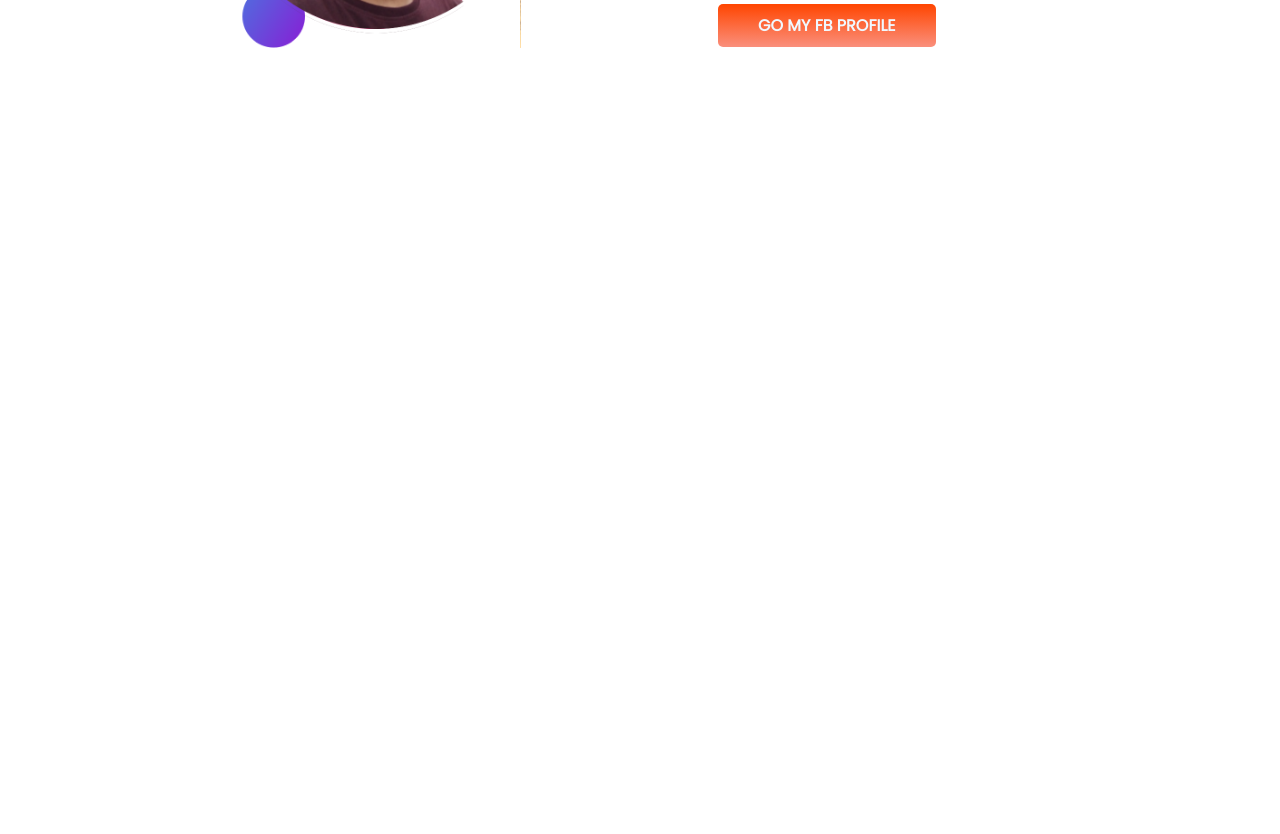
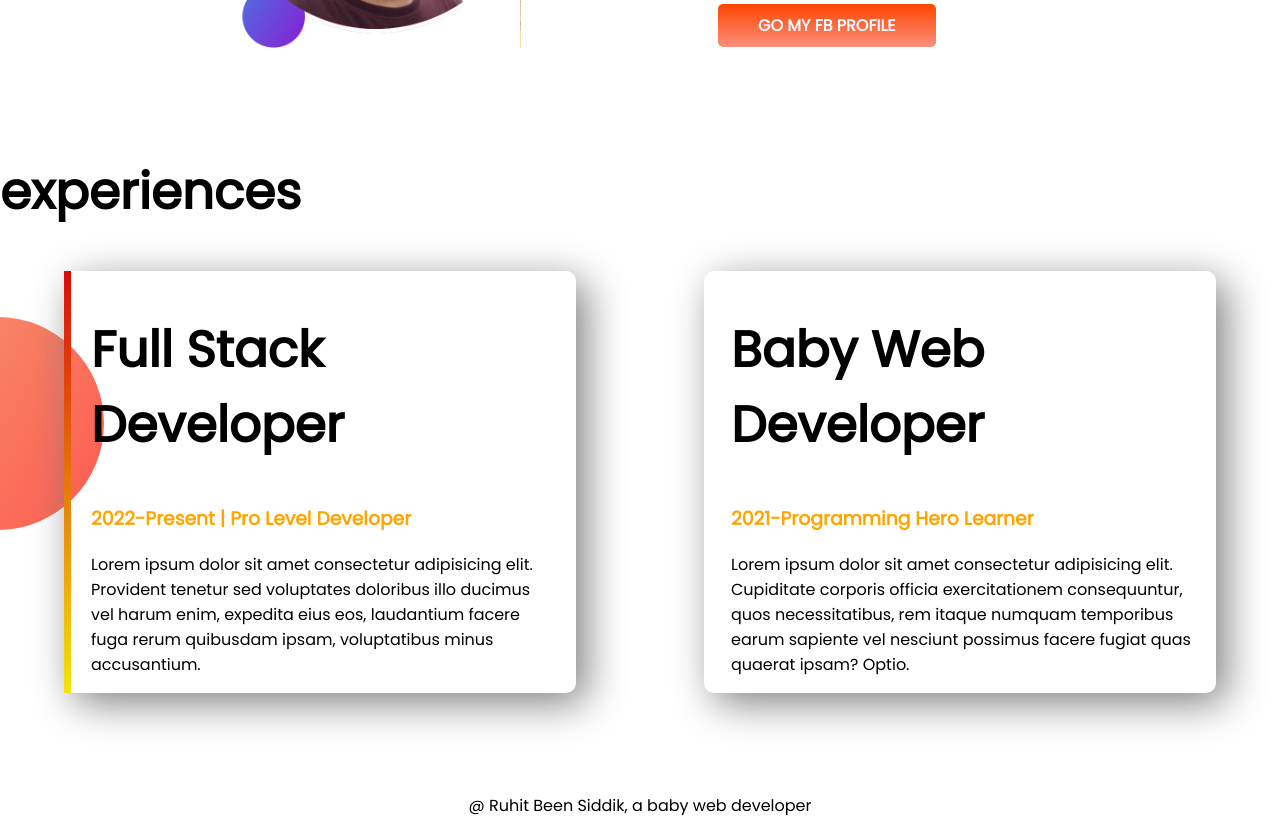
Before and after one commit to Ishtiak007/ruhit-s-portfolio, a plain HTML site: page index.html in a window 1280 px wide. Shown: the part 999-1833 px from the top of the page. Before the commit the page ends 1254 px from the top, so only its background shows below. Drawn offline with Linux system fonts and the light colour scheme.

Commit message:
kaj sesh

```diff
--- a/index.html
+++ b/index.html
@@ -14,7 +14,7 @@
     <link rel="stylesheet" href="style.css" />
   </head>
   <body>
-    <section class="top-banner">
+    <section class="top-banner flexible-container">
       <div class="half-width">
         <h1>
           Welcome To
@@ -42,7 +42,7 @@
       </div>
     </section>
 
-    <section class="dream-big">
+    <section class="dream-big flexible-container">
       <div class="half-width secondimg">
         <img
           src="developer-portfolio-master/developer-portfolio-master/images/ruhits2ndimage.png"
@@ -67,6 +67,24 @@
       </div>
     </section>
 
-    <section class="experience-area"></section>
+    <section class="experience-area">
+      <h1>experiences</h1>
+      <div class="flexible-container">
+        <div id="border-left1" class="box-shadow ">
+          <h1>Full Stack Developer</h1>
+          <h3 class="holud-garo">2022-Present | Pro Level Developer</h3>
+          <p>Lorem ipsum dolor sit amet consectetur adipisicing elit. Provident tenetur sed voluptates doloribus illo ducimus vel harum enim, expedita eius eos, laudantium facere fuga rerum quibusdam ipsam, voluptatibus minus accusantium.</p>
+        </div>
+
+        <div id="border-left" class="box-shadow">
+          <h1>Baby Web Developer</h1>
+          <h3 class="holud-garo" >2021-Programming Hero Learner</h3>
+          <p>Lorem ipsum dolor sit amet consectetur adipisicing elit. Cupiditate corporis officia exercitationem consequuntur, quos necessitatibus, rem itaque numquam temporibus earum sapiente vel nesciunt possimus facere fugiat quas quaerat ipsam? Optio.</p>
+        </div>
+      </div>
+    </section>
+    <footer>
+      <p>@ Ruhit Been Siddik, a baby web developer</p>
+    </footer>
   </body>
 </html>
--- a/style.css
+++ b/style.css
@@ -8,7 +8,7 @@ body {
 h1 {
   font-size: 50px;
 }
-section {
+.flexible-container {
   display: flex;
   margin-bottom: 100px;
 }
@@ -55,7 +55,33 @@ h2 {
   background-repeat: no-repeat;
   background-position: right;
 }
-.secondimg{
+.secondimg {
   padding-top: 100px;
-
 }
+.experience-area {
+  background-image: url(developer-portfolio-master/developer-portfolio-master/images/exp-bg.png);
+  background-repeat: no-repeat;
+  background-position: left;
+}
+.box-shadow {
+  width: 40%;
+  margin-left: 5%;
+  margin-right: 5%;
+  padding-left: 20px;
+  padding-right: 20px;
+  border-radius: 10px;
+  box-shadow: 10px 10px 40px gray;
+}
+#border-left {
+  border-left: 7px solid;
+  border-image: linear-gradient(blue, cyan);
+  border-image-slice: ;
+}
+#border-left1 {
+  border-left: 7px solid;
+  border-image: linear-gradient(rgb(219, 10, 10), rgb(243, 228, 13));
+  border-image-slice: 1;
+}
+footer p{
+  text-align: center;
+}
```
